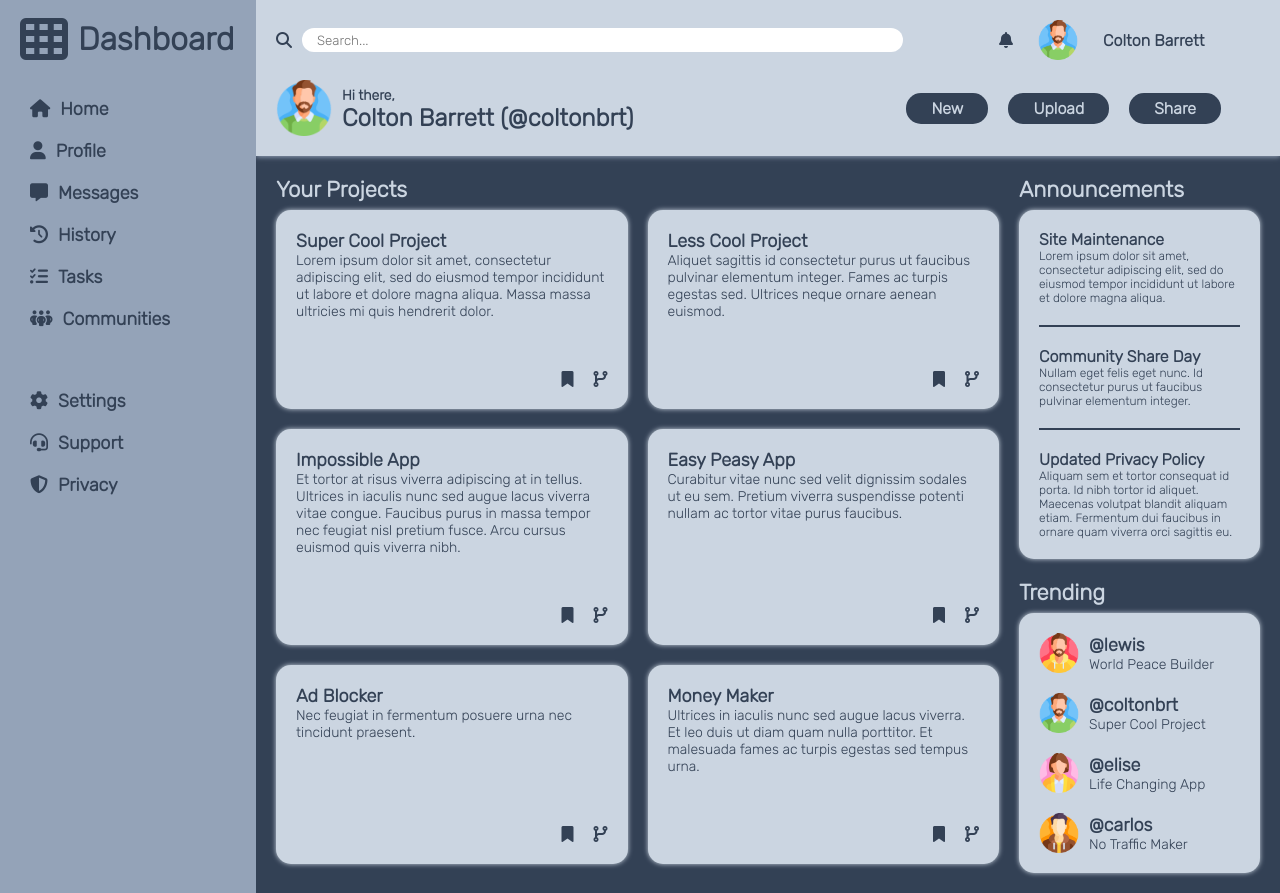
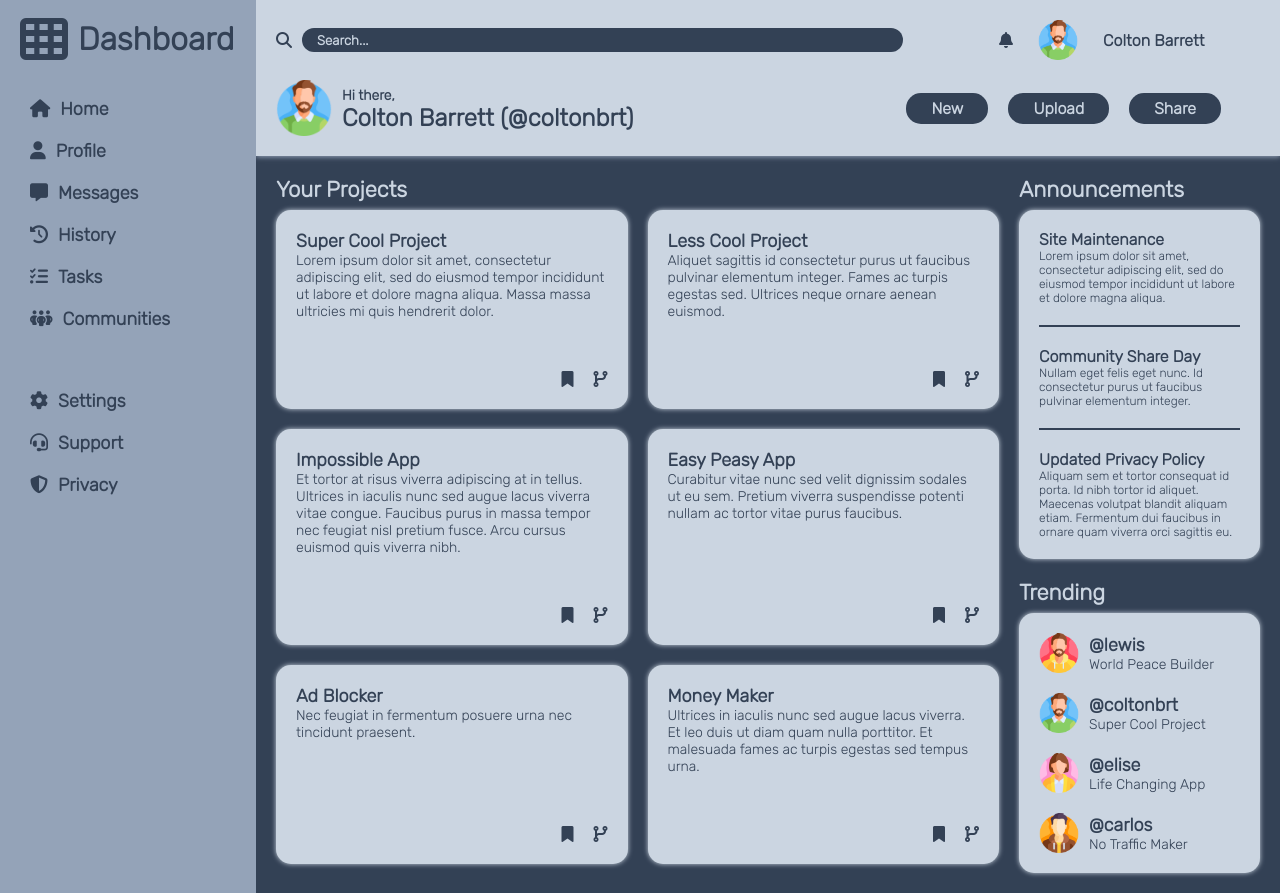
Before and after one commit to rubeans/admin-dashboard, a plain HTML site: page index.html in a window 1280 px wide. Drawn offline with Linux system fonts and the light colour scheme.

Commit message:
update style.css

```diff
--- a/style.css
+++ b/style.css
@@ -64,10 +64,18 @@
 
 .top-header input {
     border: none;
+    background-color: var(--color-pattern2);
+    color: var(--color-pattern1);
+    font-weight: 600;
     width: 90%;
     height: 60%;
     padding-left: 15px;
     border-radius: 15px;
+}
+
+.top-header input::placeholder {
+    color: var(--color-pattern1);
+    font-weight: 600;
 }
 
 .top-header input:focus {
```
